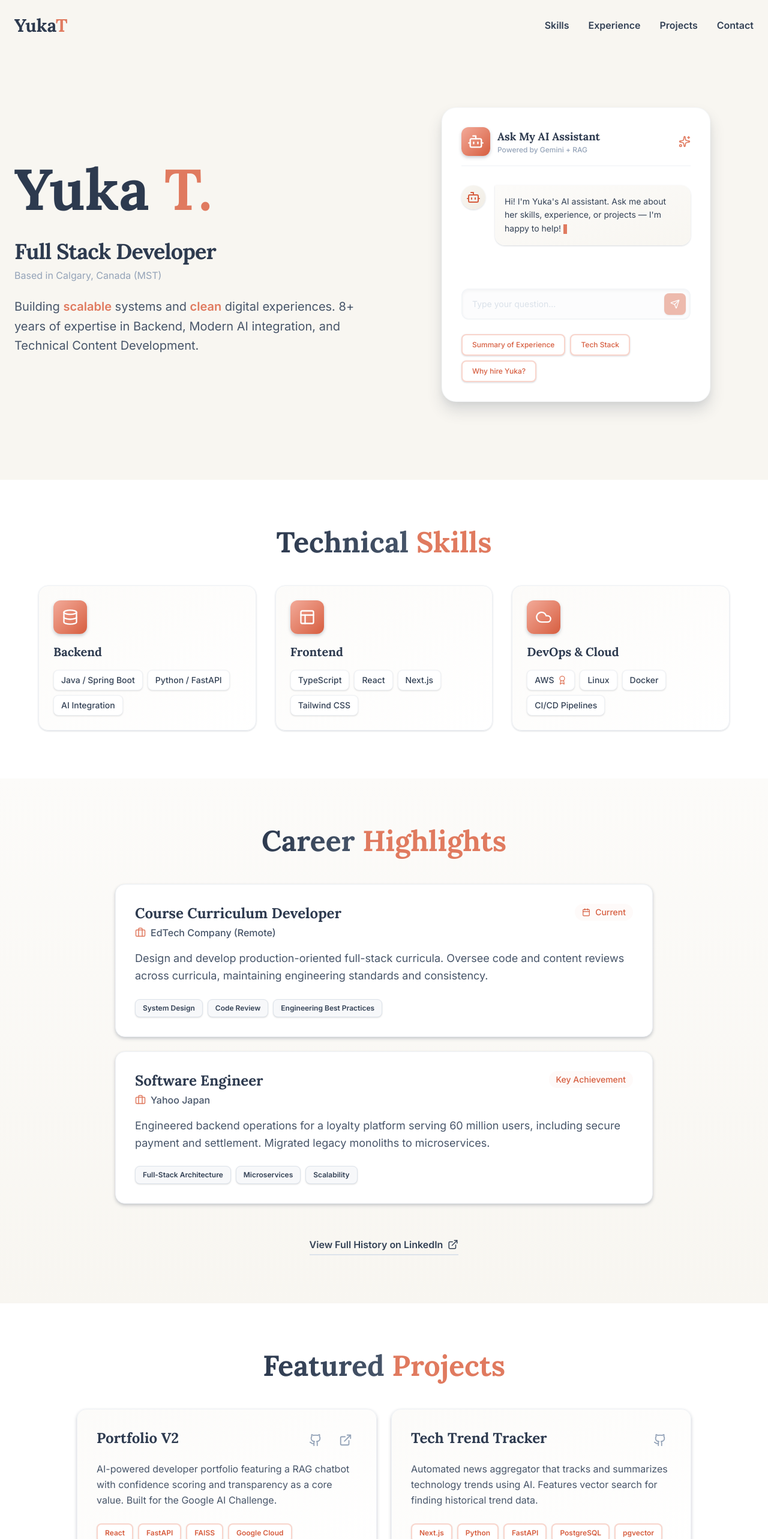
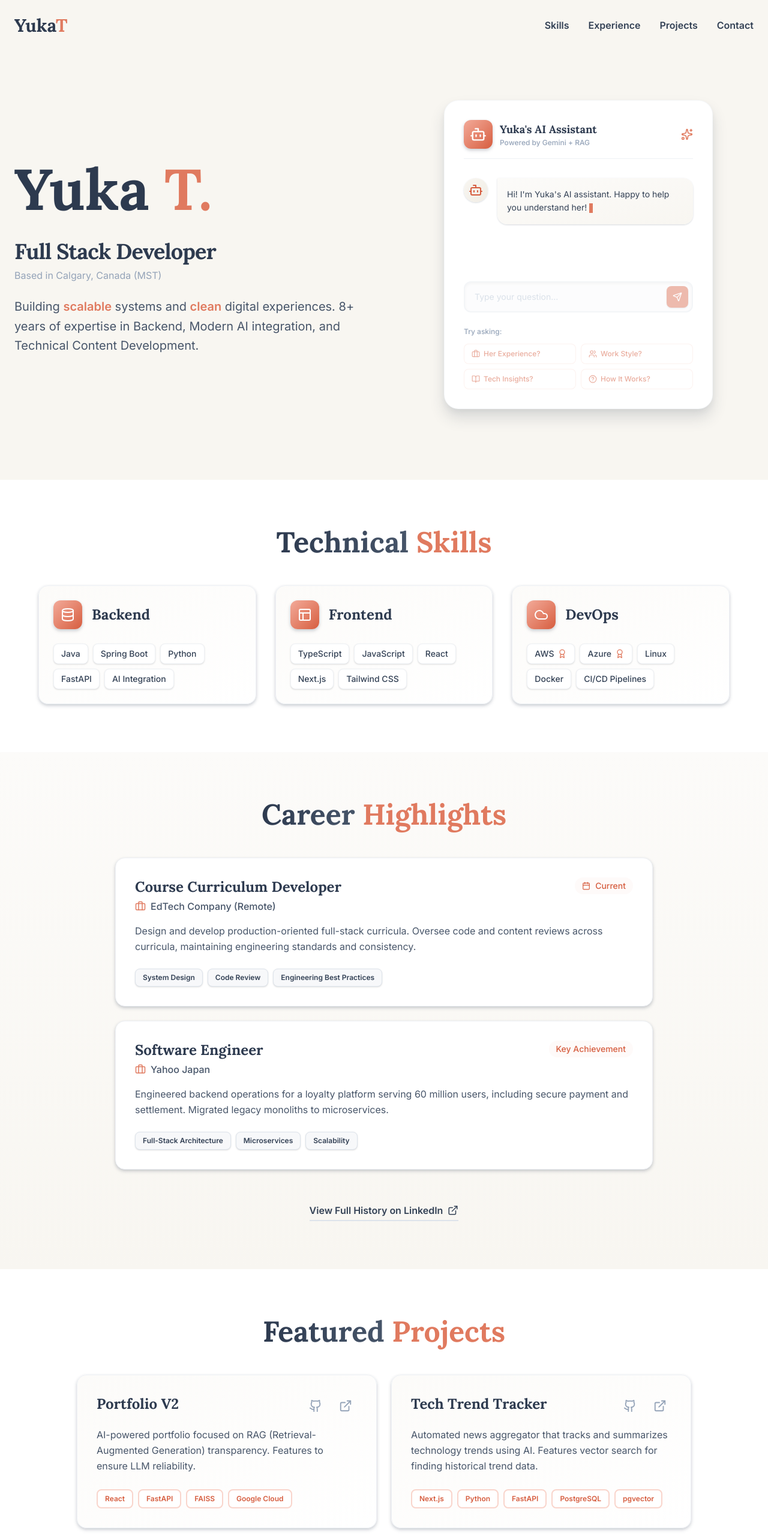
Before and after one commit to yukaty/portfolio-v2, a React (Vite) app in the folder frontend/: page / in a window 1280 px wide. Shown: the top 2566 px of the page at 60% size. Built offline with nearby package versions, Linux system fonts and the light colour scheme.

Commit message:
style: improve UI wording and layout

```diff
--- a/frontend/src/components/chat/ChatCard.tsx
+++ b/frontend/src/components/chat/ChatCard.tsx
@@ -1,5 +1,5 @@
 import React from 'react';
-import { Send, Sparkles, Bot } from 'lucide-react';
+import { Send, Sparkles, Bot, Briefcase, Users, BookOpen, HelpCircle } from 'lucide-react';
 import { motion } from 'framer-motion';
 
 interface ChatCardProps {
@@ -15,14 +15,14 @@ export const ChatCard: React.FC<ChatCardProps> = ({ displayText }) => {
             className="relative"
         >
             {/* Main Card */}
-            <div className="bg-white rounded-3xl shadow-md-4 border border-navy-100/50 p-6 md:p-8 max-w-md mx-auto w-full relative z-10 hover:shadow-md-5 transition-shadow duration-md-long">
+            <div className="bg-white rounded-3xl shadow-md-4 border border-navy-100/50 p-6 md:p-8 max-w-md mx-auto w-full relative z-10">
                 {/* Header */}
                 <div className="flex items-center gap-3 mb-8 border-b border-navy-100 pb-4">
                     <div className="w-12 h-12 rounded-xl bg-gradient-to-br from-coral-400 to-coral-600 flex items-center justify-center text-white shadow-md-2">
                         <Bot size={28} />
                     </div>
                     <div className="flex-1">
-                        <h3 className="font-bold text-navy-800 text-lg">Ask My AI Assistant</h3>
+                        <h3 className="font-bold text-navy-800 text-lg">Yuka's AI Assistant</h3>
                         <p className="text-xs text-navy-400 font-medium">Powered by Gemini + RAG</p>
                     </div>
                     <Sparkles className="text-coral w-5 h-5 animate-pulse-slow" />
@@ -55,19 +55,24 @@ export const ChatCard: React.FC<ChatCardProps> = ({ displayText }) => {
                 </div>
 
                 {/* Suggestions Chips */}
-                <div className="flex flex-wrap gap-2">
+                <div>
+                    <p className="text-xs text-navy-400 font-medium mb-3">Try asking:</p>
+                    <div className="grid grid-cols-2 gap-2">
                         {[
-                        "Summary of Experience",
-                        "Tech Stack",
-                        "Why hire Yuka?",
+                            { icon: Briefcase, text: "Her Experience?" },
+                            { icon: Users, text: "Work Style?" },
+                            { icon: BookOpen, text: "Tech Insights?" },
+                            { icon: HelpCircle, text: "How It Works?" },
                         ].map((chip) => (
                             <span
-                            key={chip}
-                            className="px-4 py-2 bg-white border-2 border-coral-200 text-coral-600 text-xs font-medium rounded-lg cursor-pointer hover:bg-coral-50 hover:border-coral-300 transition-all duration-md-short shadow-md-1 hover:shadow-md-2"
+                                key={chip.text}
+                                className="flex items-center gap-1.5 px-3 py-2 bg-white border border-coral-200/60 text-coral-600 text-xs font-medium rounded-lg opacity-50 cursor-not-allowed"
                             >
-                            {chip}
+                                <chip.icon className="w-3.5 h-3.5 flex-shrink-0" />
+                                <span className="whitespace-nowrap">{chip.text}</span>
                             </span>
                         ))}
+                    </div>
                 </div>
             </div>
 
--- a/frontend/src/components/layout/Footer.tsx
+++ b/frontend/src/components/layout/Footer.tsx
@@ -11,7 +11,7 @@ export const Footer: React.FC = () => {
                     </span>
                 </h2>
                 <p className="text-navy-300 mb-8 max-w-md mx-auto">
-                    Open to opportunities and collaborations. Feel free to reach out!
+                    Open to opportunities and collaborations.<br />Feel free to reach out!
                 </p>
 
                 <div className="flex justify-center gap-6 mb-10">
--- a/frontend/src/components/sections/Experience.tsx
+++ b/frontend/src/components/sections/Experience.tsx
@@ -42,11 +42,11 @@ export const Experience: React.FC = () => {
                     {featuredExperiences.map((exp, index) => (
                         <div
                             key={index}
-                            className="group bg-white p-8 rounded-2xl shadow-md-2 border border-navy-100 hover:shadow-md-4 hover:border-coral-200 transition-all duration-md-medium"
+                            className="bg-white p-8 rounded-2xl shadow-md-2 border border-navy-100"
                         >
                             <div className="flex flex-col md:flex-row md:items-start justify-between mb-4">
                                 <div>
-                                    <h3 className="text-2xl font-bold text-navy-800 group-hover:text-coral-600 transition-colors duration-md-short">
+                                    <h3 className="text-2xl font-bold text-navy-800">
                                         {exp.role}
                                     </h3>
                                     <p className="text-navy-600 font-medium flex items-center gap-2 mt-1">
@@ -59,7 +59,7 @@ export const Experience: React.FC = () => {
                                 </div>
                             </div>
 
-                            <p className="text-navy-600 leading-relaxed mb-6 text-lg">
+                            <p className="text-navy-600 leading-relaxed mb-6 text-base">
                                 {exp.description}
                             </p>
 
--- a/frontend/src/components/sections/Hero.tsx
+++ b/frontend/src/components/sections/Hero.tsx
@@ -4,16 +4,17 @@ import { ChatCard } from '../chat/ChatCard';
 import { useTypewriter } from '../../hooks/useTypewriter';
 
 export const Hero: React.FC = () => {
-    const fullText = "Hi! I'm Yuka's AI assistant. Ask me about her skills, experience, or projects — I'm happy to help!";
+    const fullText = "Hi! I'm Yuka's AI assistant. Happy to help you understand her!";
     const displayText = useTypewriter(fullText);
 
     return (
-        <section className="min-h-screen pt-24 pb-12 flex items-center justify-center bg-cream overflow-hidden px-6 relative">
+        <section className="min-h-screen pt-24 pb-12 flex items-center justify-center bg-cream overflow-hidden relative">
             {/* Background Decor */}
             <div className="absolute top-20 right-0 w-[500px] h-[500px] bg-coral/5 rounded-full blur-3xl -z-10" />
             <div className="absolute bottom-0 left-0 w-[300px] h-[300px] bg-navy/5 rounded-full blur-3xl -z-10" />
 
-            <div className="container mx-auto grid md:grid-cols-2 gap-12 items-center">
+            <div className="container mx-auto px-6">
+                <div className="grid md:grid-cols-2 gap-12 lg:gap-16 items-center">
 
                     {/* Left Column: Text Content */}
                     <motion.div
@@ -37,7 +38,7 @@ export const Hero: React.FC = () => {
                                 </p>
                             </div>
 
-                        <div className="max-w-xl space-y-3">
+                            <div className="space-y-3">
                                 <p className="text-navy-600 text-lg md:text-xl leading-relaxed">
                                     Building <span className="text-coral-500 font-semibold">scalable</span> systems and{' '}
                                     <span className="text-coral-500 font-semibold">clean</span> digital experiences.
@@ -50,6 +51,7 @@ export const Hero: React.FC = () => {
                     {/* Right Column: AI Chat Interface */}
                     <ChatCard displayText={displayText} />
                 </div>
+            </div>
         </section>
     );
 };
--- a/frontend/src/components/sections/Projects.tsx
+++ b/frontend/src/components/sections/Projects.tsx
@@ -4,15 +4,21 @@ import { Github, ExternalLink } from 'lucide-react';
 const projects = [
     {
         title: 'Portfolio V2',
-        description: 'AI-powered developer portfolio featuring a RAG chatbot with confidence scoring and transparency as a core value. Built for the Google AI Challenge.',
+        description: 'AI-powered portfolio focused on RAG (Retrieval-Augmented Generation) transparency. Features to ensure LLM reliability.',
         tech: ['React', 'FastAPI', 'FAISS', 'Google Cloud'],
-        links: { github: '#', demo: '#' }
+        links: {
+            github: 'https://github.com/yukaty/portfolio-v2',
+            demo: 'https://yukaty.dev'
+        }
     },
     {
         title: 'Tech Trend Tracker',
         description: 'Automated news aggregator that tracks and summarizes technology trends using AI. Features vector search for finding historical trend data.',
         tech: ['Next.js', 'Python', 'FastAPI', 'PostgreSQL', 'pgvector'],
-        links: { github: 'https://github.com/yukaty/tech-trend-tracker', demo: null }
+        links: {
+            github: 'https://github.com/yukaty/tech-trend-tracker',
+            demo: 'https://tech-trend-tracker-ttt.vercel.app'
+        }
     }
 ];
 
@@ -31,10 +37,10 @@ export const Projects: React.FC = () => {
                     {projects.map((project, index) => (
                         <div
                             key={index}
-                            className="group bg-gradient-to-br from-cream-50 to-white border border-navy-100 rounded-2xl p-8 hover:border-coral-200 shadow-md-2 hover:shadow-md-4 transition-all duration-md-medium"
+                            className="bg-gradient-to-br from-cream-50 to-white border border-navy-100 rounded-2xl p-8 shadow-md-2"
                         >
                             <div className="flex justify-between items-start mb-4">
-                                <h3 className="text-2xl font-bold text-navy-800 group-hover:text-coral-600 transition-colors duration-md-short">
+                                <h3 className="text-2xl font-bold text-navy-800">
                                     {project.title}
                                 </h3>
                                 <div className="flex gap-3">
@@ -69,7 +75,7 @@ export const Projects: React.FC = () => {
                                 {project.tech.map((t) => (
                                     <span
                                         key={t}
-                                        className="text-xs font-semibold text-coral-600 bg-white border-2 border-coral-200 px-3 py-1.5 rounded-lg shadow-sm hover:shadow-md-1 hover:bg-coral-50 transition-all duration-md-short"
+                                        className="text-xs font-semibold text-coral-600 bg-white border-2 border-coral-200 px-3 py-1.5 rounded-lg"
                                     >
                                         {t}
                                     </span>
--- a/frontend/src/components/sections/Skills.tsx
+++ b/frontend/src/components/sections/Skills.tsx
@@ -1,21 +1,21 @@
-import React from 'react';
-import { Database, Layout, Cloud, Award } from 'lucide-react';
+import React from "react";
+import { Database, Layout, Cloud, Award } from "lucide-react";
 
 const skillCategories = [
   {
-        title: 'Backend',
+    title: "Backend",
     icon: Database,
-        skills: ['Java / Spring Boot', 'Python / FastAPI', 'AI Integration'],
+    skills: ["Java", "Spring Boot", "Python", "FastAPI", "AI Integration"],
   },
   {
-        title: 'Frontend',
+    title: "Frontend",
     icon: Layout,
-        skills: ['TypeScript', 'React', 'Next.js', 'Tailwind CSS'],
+    skills: ["TypeScript", "JavaScript", "React", "Next.js", "Tailwind CSS"],
   },
   {
-        title: 'DevOps & Cloud',
+    title: "DevOps",
     icon: Cloud,
-        skills: ['AWS', 'Linux', 'Docker', 'CI/CD Pipelines'],
+    skills: ["AWS", "Azure", "Linux", "Docker", "CI/CD Pipelines"],
   },
 ];
 
@@ -26,7 +26,7 @@ export const Skills: React.FC = () => {
         <h2 className="text-4xl md:text-5xl font-sans font-bold text-center mb-12">
           <span className="bg-gradient-to-r from-navy-800 to-navy-600 bg-clip-text text-transparent">
             Technical
-                    </span>{' '}
+          </span>{" "}
           <span className="text-coral-500">Skills</span>
         </h2>
 
@@ -36,20 +36,29 @@ export const Skills: React.FC = () => {
             return (
               <div
                 key={category.title}
-                                className="group p-6 rounded-2xl bg-gradient-to-br from-cream-50 to-white border border-navy-100 hover:border-coral-200 shadow-md-1 hover:shadow-md-3 transition-all duration-md-medium"
+                className="flex flex-col p-6 rounded-2xl bg-gradient-to-br from-cream-50 to-white border border-navy-100 shadow-md-2"
               >
-                                <div className="mb-4 bg-gradient-to-br from-coral-400 to-coral-600 w-14 h-14 rounded-xl flex items-center justify-center shadow-md-2 group-hover:scale-110 transition-transform duration-md-medium">
-                                    <Icon className="w-7 h-7 text-white" />
+                {/* Icon and Title Section */}
+                <div className="flex items-center gap-4 mb-6">
+                  <div className="flex-shrink-0 bg-gradient-to-br from-coral-400 to-coral-600 w-12 h-12 rounded-xl flex items-center justify-center shadow-md-2">
+                    <Icon className="w-6 h-6 text-white" />
                   </div>
-                                <h3 className="text-xl font-bold text-navy-800 mb-4">{category.title}</h3>
+                  <h3 className="text-2xl font-bold text-navy-800 leading-tight">
+                    {category.title}
+                  </h3>
+                </div>
+
+                {/* Skills Section */}
                 <div className="flex flex-wrap gap-2">
                   {category.skills.map((skill) => (
                     <span
                       key={skill}
-                                            className="px-3 py-1.5 bg-white text-navy-700 text-sm font-medium rounded-lg border border-navy-100 shadow-sm hover:shadow-md-1 hover:border-coral-200 transition-all duration-md-short inline-flex items-center gap-1.5"
+                      className="px-3 py-1.5 bg-white text-navy-700 text-sm font-medium rounded-lg border border-navy-100 inline-flex items-center gap-1.5 shadow-sm"
                     >
                       {skill}
-                                            {skill === 'AWS' && <Award className="w-4 h-4 text-coral-500" />}
+                      {(skill === "AWS" || skill === "Azure") && (
+                        <Award className="w-4 h-4 text-coral-500" />
+                      )}
                     </span>
                   ))}
                 </div>
```
Also changed, not shown: frontend/src/index.css (+12 -0 lines). Lines whose indentation alone changed are shown as unchanged.
